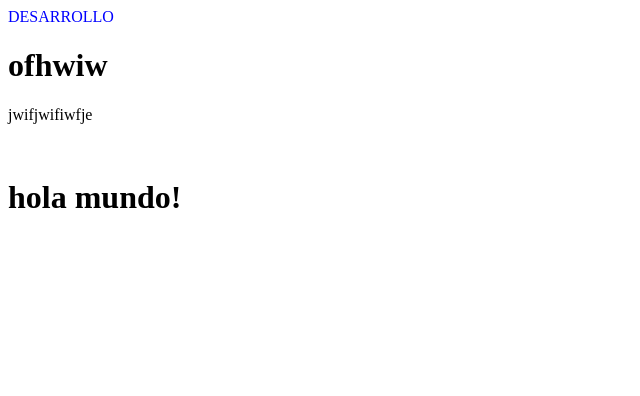
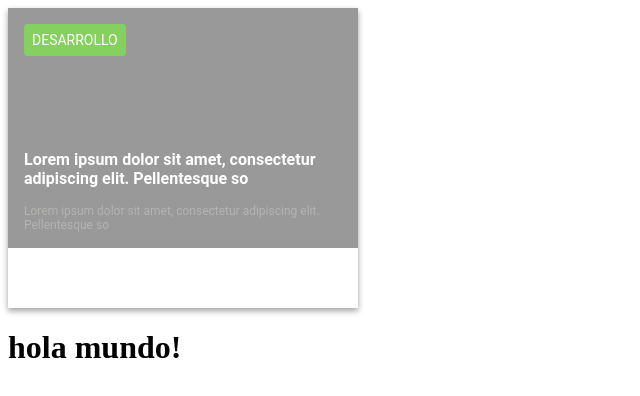
Before and after one commit to kenruizinoue/taller-config-webpack-react, a React app: page / in a window 1280 px wide. Shown: the top 396 px of the page, without its empty margins (0-640 px from the left). Built offline with nearby package versions, Linux system fonts and the light colour scheme; the HTML template or start-up script is replaced by a standard one.

Commit message:
08-habilitar-postcss

```diff
--- a/package.json
+++ b/package.json
@@ -22,6 +22,9 @@
     "eslint-plugin-import": "^2.17.2",
     "eslint-plugin-jsx-a11y": "^6.2.1",
     "eslint-plugin-react": "^7.12.4",
+    "postcss": "^7.0.14",
+    "postcss-loader": "^3.0.0",
+    "postcss-preset-env": "^6.6.0",
     "react-hot-loader": "^4.8.4",
     "style-loader": "^0.23.1",
     "webpack": "^4.30.0",
--- a/src/CardComponent/CardComponent.css
+++ /dev/null
@@ -1,3 +0,0 @@
-.label {
-  color: blue;
-}
--- a/src/CardComponent/CardComponent.jsx
+++ b/src/CardComponent/CardComponent.jsx
@@ -1,6 +1,6 @@
 import React from 'react';
 
-import './CardComponent.css';
+import './CardComponent.pcss';
 
 // class CardComponent extends React.Component {
 //   render() {
@@ -13,8 +13,8 @@ const CardComponent = () => (
     <div className="cover">
       <div className="label">DESARROLLO</div>
       <div className="text-box">
-        <h1>ofhwiw</h1>
-        <p>jwifjwifiwfje</p>
+        <h1>Lorem ipsum dolor sit amet, consectetur adipiscing elit. Pellentesque so</h1>
+        <p>Lorem ipsum dolor sit amet, consectetur adipiscing elit. Pellentesque so</p>
       </div>
     </div>
     <div className="button-box">
--- /dev/null
+++ b/src/CardComponent/CardComponent.pcss
@@ -0,0 +1,49 @@
+.card {
+  font-family: "Roboto", sans-serif;
+  height: 300px;
+  width: 350px;
+  box-shadow: 0 3px 6px rgba(0, 0, 0, 0.16), 0 3px 6px rgba(0, 0, 0, 0.23);
+
+  & .cover {
+    height: 240px;
+    background: rgba(0, 0, 0, 0.4);
+    position: relative;
+
+    & .label {
+      display: inline-block;
+      position: absolute;
+      top: 16px;
+      left: 16px;
+      background: #85d05e;
+      color: white;
+      border-radius: 4px;
+      padding: 8px;
+      font-size: 14px;
+    }
+
+    & .text-box {
+      position: absolute;
+      bottom: 0;
+      left: 0;
+
+      & h1 {
+        color: white;
+        font-size: 16px;
+        margin: 0;
+        padding: 16px;
+      }
+
+      & p {
+        color: #b4b3b2;
+        font-size: 12px;
+        margin: 0;
+        padding: 16px;
+        padding-top: 0;
+      }
+    }
+  }
+
+  & .button-box {
+    height: 60px;
+  }
+}
--- a/webpack.config.js
+++ b/webpack.config.js
@@ -19,8 +19,8 @@ module.exports = {
         use: ['babel-loader', 'eslint-loader'],
       },
       {
-        test: /\.css$/,
-        use: ['style-loader', 'css-loader'],
+        test: /\.pcss$/,
+        use: ['style-loader', 'css-loader', 'postcss-loader'],
       },
     ],
   },
```
Also changed, not shown: .postcssrc (added), 2 other files (tests, documents, lock files or other folders).
